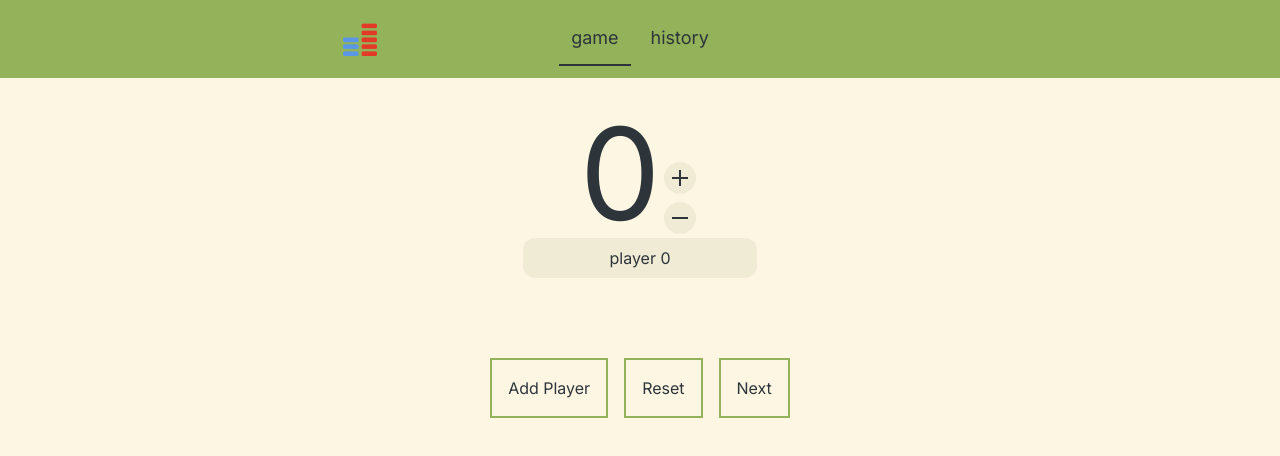
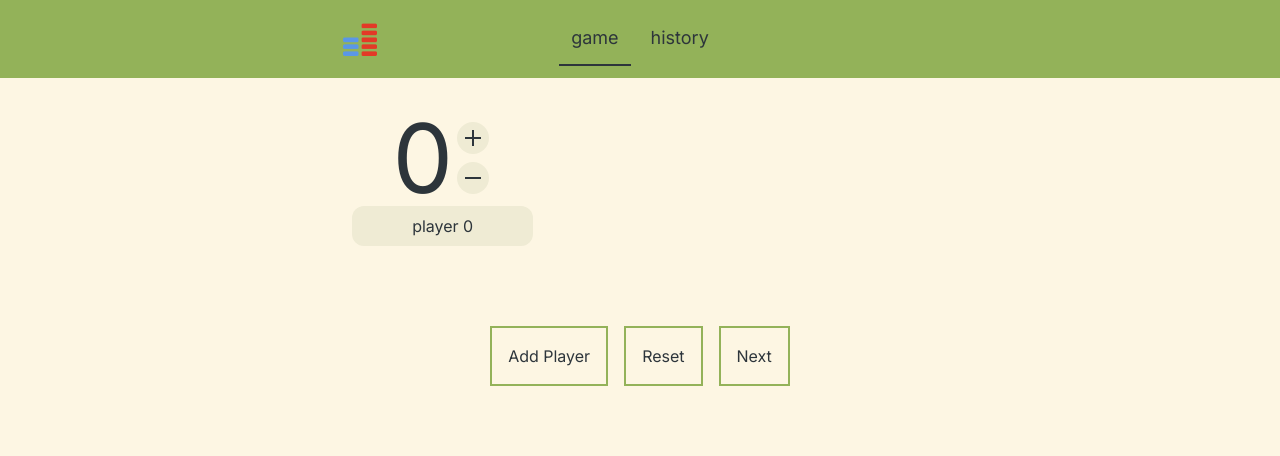
Before and after one commit to chrimora/tally, a Next.js app: page /tally/play/game in a window 1280 px wide. Shown: the top 456 px of the page. Built offline with nearby package versions, Linux system fonts and the light colour scheme.

Commit message:
scores in grid

```diff
--- a/src/app/play/game/page.tsx
+++ b/src/app/play/game/page.tsx
@@ -28,8 +28,8 @@ function Player({ index, update, score, fixNames }: PlayerProps) {
 
   return (
     <div key={`player${index}`} className="flex flex-col items-center">
-      <div className="flex flex-row items-end">
-        <div className="text-9xl">{score.amount}</div>
+      <div className="flex flex-row items-center">
+        <div className="text-8xl">{score.amount}</div>
         <div className="flex flex-col">
           <span
             className="
@@ -67,7 +67,7 @@ function Player({ index, update, score, fixNames }: PlayerProps) {
         onChange={(e) => nameSetter(e.target.value)}
         value={score.name}
         readOnly={fixNames}
-        className="flex appearance-none outline-none bg-bgdim-light dark:bg-bgdim-dark py-2 rounded-xl text-center"
+        className="w-full appearance-none outline-none bg-bgdim-light dark:bg-bgdim-dark py-2 rounded-xl text-center"
       />
     </div>
   );
@@ -122,7 +122,7 @@ function Game({ state_reset }: { state_reset: () => void }) {
 
   return (
     <>
-      <div className="flex flex-row flex-wrap justify-center items-center gap-3">
+      <div className="grid grid-cols-2 sm:grid-cols-3 gap-2 sm:gap-4">
         {scores.map((score, i) => (
           <Player
             index={i}
```
